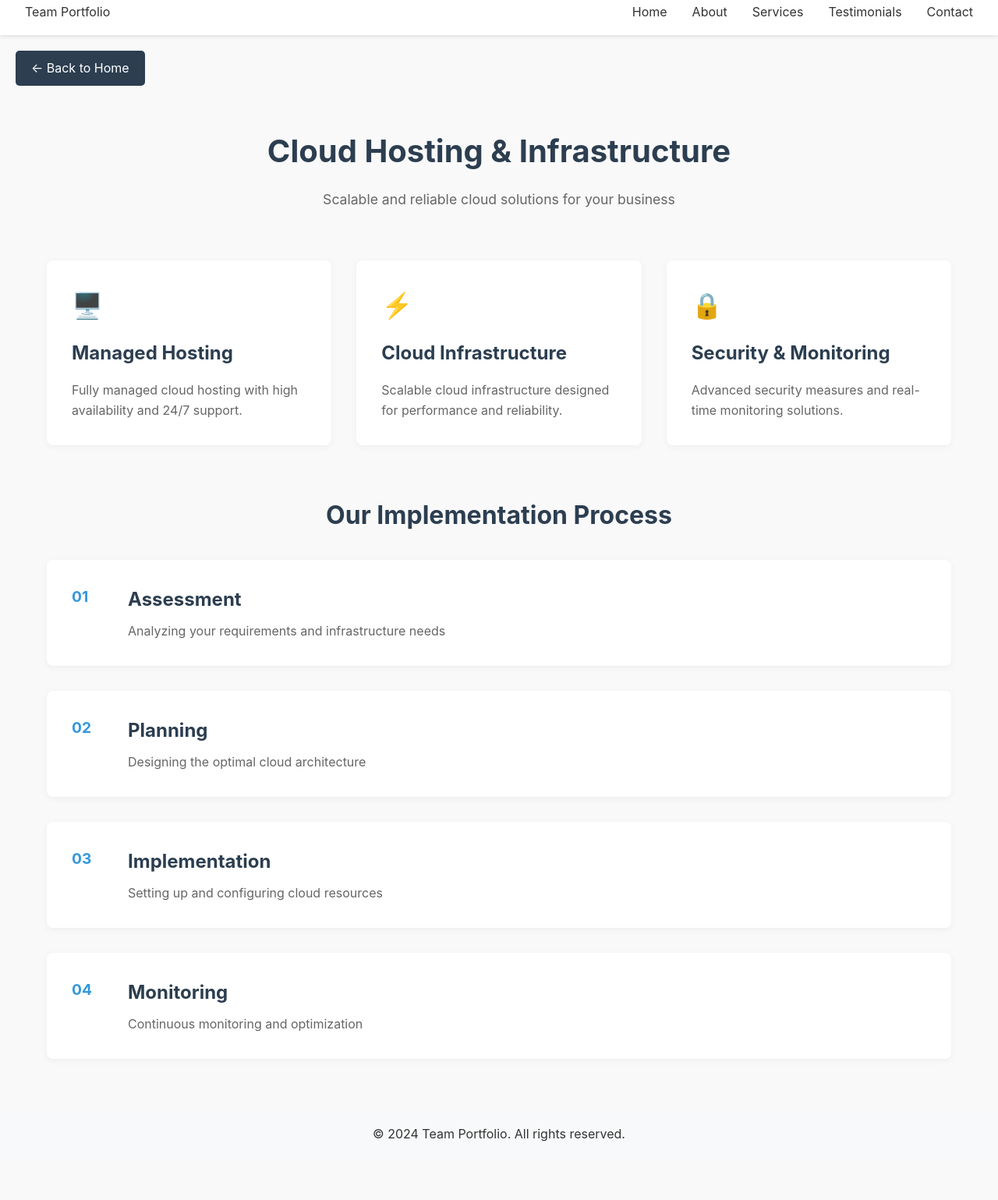
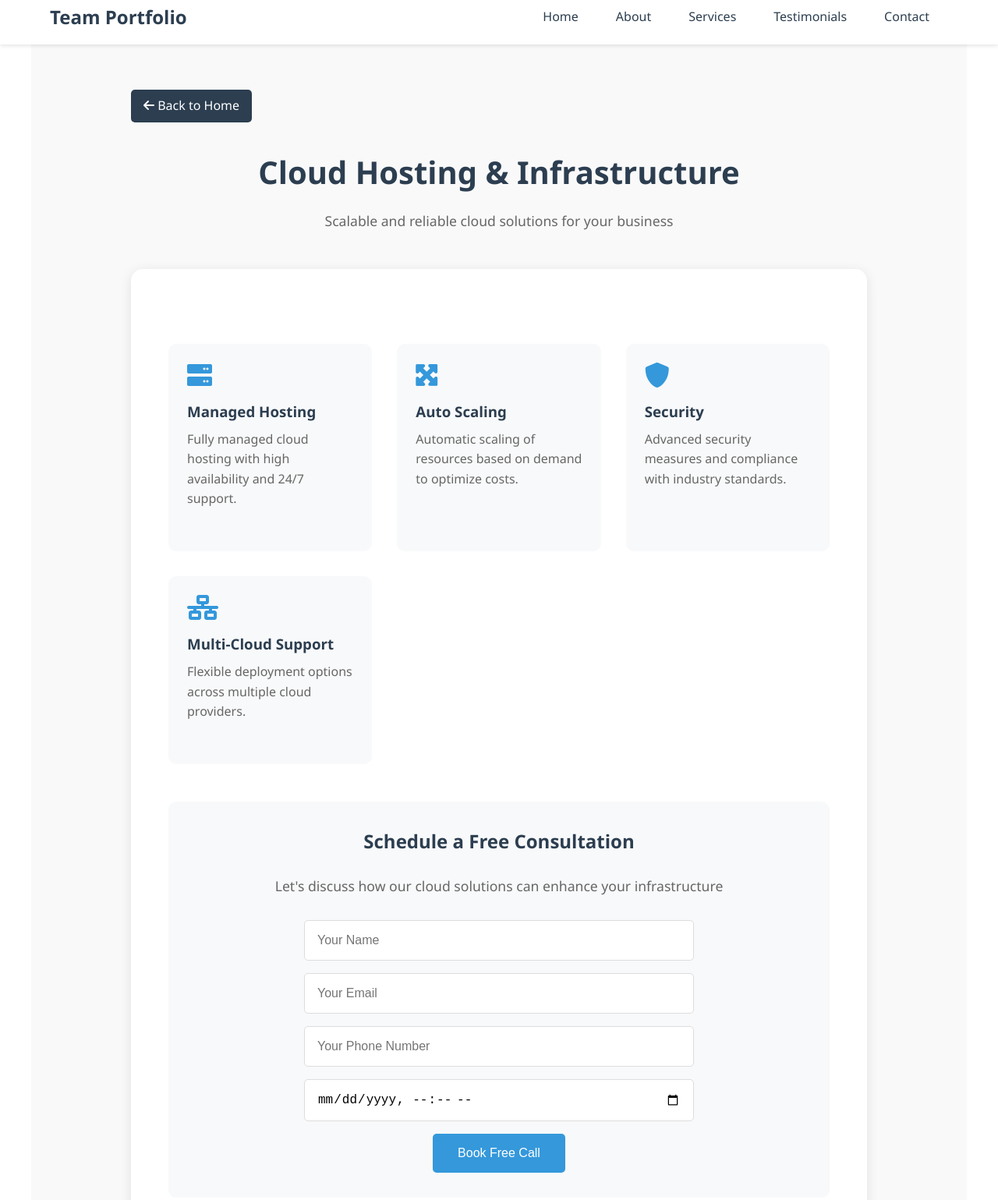
Before and after one commit to venkat1103/team-portfolio, a plain HTML site: page services/cloud-hosting.html in a window 1280 px wide. Shown: the part 13-1552 px from the top of the page at 78% size. Before the commit the page ends 1501 px from the top, so only its background shows below. Drawn offline with Linux system fonts and the light colour scheme; files that its build step writes are made by us from their sources.

Commit message:
Moved cloud-hosting.html to services directory

```diff
--- a/services/cloud-hosting.html
+++ b/services/cloud-hosting.html
@@ -4,240 +4,198 @@
     <meta charset="UTF-8">
     <meta name="viewport" content="width=device-width, initial-scale=1.0">
     <title>Cloud Hosting & Infrastructure - Team Portfolio</title>
+    <link rel="stylesheet" href="styles.css">
+    <link rel="stylesheet" href="https://cdnjs.cloudflare.com/ajax/libs/font-awesome/6.0.0/css/all.min.css">
     <style>
-        * {
-            margin: 0;
-            padding: 0;
-            box-sizing: border-box;
+        .service-detail {
+            padding: 8rem 10% 5rem;
+            background: #f9f9f9;
         }
 
-        body {
-            font-family: -apple-system, BlinkMacSystemFont, 'Segoe UI', Roboto, Oxygen, Ubuntu, Cantarell, sans-serif;
-            line-height: 1.6;
-            color: #333;
-            background-color: #f9f9f9;
+        .service-header {
+            text-align: center;
+            margin-bottom: 3rem;
         }
 
-        .navbar {
-            background: #fff;
-            padding: 1rem 2rem;
-            box-shadow: 0 2px 5px rgba(0,0,0,0.1);
-            display: flex;
-            justify-content: space-between;
-            align-items: center;
+        .service-header h1 {
+            color: #2c3e50;
+            font-size: 2.5rem;
+            margin-bottom: 1rem;
         }
 
-        .nav-links {
-            display: flex;
-            list-style: none;
-            gap: 2rem;
+        .service-content {
+            max-width: 1000px;
+            margin: 0 auto;
+            background: white;
+            padding: 3rem;
+            border-radius: 15px;
+            box-shadow: 0 3px 15px rgba(0, 0, 0, 0.1);
         }
 
-        .nav-links a {
-            text-decoration: none;
-            color: #333;
+        .service-features {
+            display: grid;
+            grid-template-columns: repeat(auto-fit, minmax(250px, 1fr));
+            gap: 2rem;
+            margin: 3rem 0;
+        }
+
+        .feature-card {
+            padding: 1.5rem;
+            background: #f8f9fa;
+            border-radius: 10px;
+            transition: transform 0.3s ease;
+        }
+
+        .feature-card:hover {
+            transform: translateY(-5px);
+        }
+
+        .feature-card i {
+            font-size: 2rem;
+            color: #3498db;
+            margin-bottom: 1rem;
+        }
+
+        .feature-card h3 {
+            color: #2c3e50;
+            margin-bottom: 0.5rem;
+        }
+
+        .feature-card p {
+            color: #666;
+            font-size: 1rem;
+        }
+
+        .booking-section {
+            text-align: center;
+            margin-top: 3rem;
+            padding: 2rem;
+            background: #f8f9fa;
+            border-radius: 10px;
+        }
+
+        .booking-section h2 {
+            color: #2c3e50;
+            margin-bottom: 1.5rem;
+        }
+
+        .booking-form {
+            max-width: 500px;
+            margin: 0 auto;
+        }
+
+        .booking-form input {
+            width: 100%;
+            padding: 1rem;
+            margin-bottom: 1rem;
+            border: 1px solid #ddd;
+            border-radius: 5px;
+            font-size: 1rem;
+        }
+
+        .booking-form button {
+            padding: 1rem 2rem;
+            background: #3498db;
+            color: white;
+            border: none;
+            border-radius: 5px;
+            font-size: 1rem;
+            cursor: pointer;
+            transition: background 0.3s ease;
+        }
+
+        .booking-form button:hover {
+            background: #2980b9;
         }
 
         .back-button {
             display: inline-block;
-            padding: 10px 20px;
+            padding: 0.5rem 1rem;
             background: #2c3e50;
             color: white;
             text-decoration: none;
             border-radius: 5px;
-            margin: 20px;
-            transition: background 0.3s;
+            margin-bottom: 2rem;
+            transition: background 0.3s ease;
         }
 
         .back-button:hover {
             background: #34495e;
         }
-
-        .service-header {
-            max-width: 1200px;
-            margin: 2rem auto;
-            padding: 0 20px;
-            text-align: center;
-        }
-
-        .service-header h1 {
-            font-size: 2.5rem;
-            color: #2c3e50;
-            margin-bottom: 1rem;
-        }
-
-        .service-header p {
-            font-size: 1.1rem;
-            color: #666;
-            max-width: 800px;
-            margin: 0 auto;
-        }
-
-        .features-section {
-            max-width: 1200px;
-            margin: 4rem auto;
-            padding: 0 20px;
-        }
-
-        .features-grid {
-            display: grid;
-            grid-template-columns: repeat(auto-fit, minmax(300px, 1fr));
-            gap: 2rem;
-            margin-top: 2rem;
-        }
-
-        .feature-item {
-            background: #fff;
-            padding: 2rem;
-            border-radius: 8px;
-            box-shadow: 0 2px 10px rgba(0,0,0,0.05);
-        }
-
-        .feature-icon {
-            font-size: 2rem;
-            margin-bottom: 1rem;
-            color: #3498db;
-        }
-
-        .feature-item h3 {
-            font-size: 1.5rem;
-            color: #2c3e50;
-            margin-bottom: 1rem;
-        }
-
-        .feature-item p {
-            color: #666;
-        }
-
-        .process-section {
-            max-width: 1200px;
-            margin: 4rem auto;
-            padding: 0 20px;
-        }
-
-        .process-section h2 {
-            font-size: 2rem;
-            color: #2c3e50;
-            margin-bottom: 2rem;
-            text-align: center;
-        }
-
-        .process-steps {
-            display: grid;
-            gap: 2rem;
-        }
-
-        .step {
-            display: grid;
-            grid-template-columns: auto 1fr;
-            gap: 2rem;
-            align-items: start;
-            padding: 2rem;
-            background: #fff;
-            border-radius: 8px;
-            box-shadow: 0 2px 10px rgba(0,0,0,0.05);
-        }
-
-        .step-number {
-            font-size: 1.2rem;
-            font-weight: bold;
-            color: #3498db;
-            width: 40px;
-        }
-
-        .step-content h3 {
-            font-size: 1.5rem;
-            color: #2c3e50;
-            margin-bottom: 0.5rem;
-        }
-
-        .step-content p {
-            color: #666;
-        }
-
-        footer {
-            text-align: center;
-            padding: 20px;
-            background: #f8f9fa;
-            margin-top: 60px;
-        }
     </style>
 </head>
 <body>
+    <!-- Navigation -->
     <nav class="navbar">
         <div class="logo">Team Portfolio</div>
         <ul class="nav-links">
-            <li><a href="../index.html">Home</a></li>
-            <li><a href="../index.html#about">About</a></li>
-            <li><a href="../index.html#services">Services</a></li>
-            <li><a href="../index.html#testimonials">Testimonials</a></li>
-            <li><a href="../index.html#contact">Contact</a></li>
+            <li><a href="index.html">Home</a></li>
+            <li><a href="index.html#about">About</a></li>
+            <li><a href="index.html#services">Services</a></li>
+            <li><a href="index.html#testimonials">Testimonials</a></li>
+            <li><a href="index.html#contact">Contact</a></li>
         </ul>
+        <div class="burger">
+            <div class="line1"></div>
+            <div class="line2"></div>
+            <div class="line3"></div>
+        </div>
     </nav>
 
-    <a href="../index.html" class="back-button">← Back to Home</a>
+    <!-- Service Detail Section -->
+    <section class="service-detail">
+        <a href="index.html" class="back-button">
+            <i class="fas fa-arrow-left"></i> Back to Home
+        </a>
 
-    <header class="service-header">
-        <h1>Cloud Hosting & Infrastructure</h1>
-        <p>Scalable and reliable cloud solutions for your business</p>
-    </header>
+        <div class="service-header">
+            <h1>Cloud Hosting & Infrastructure</h1>
+            <p>Scalable and reliable cloud solutions for your business</p>
+        </div>
 
-    <section class="features-section">
-        <div class="features-grid">
-            <div class="feature-item">
-                <div class="feature-icon">🖥️</div>
-                <h3>Managed Hosting</h3>
-                <p>Fully managed cloud hosting with high availability and 24/7 support.</p>
+        <div class="service-content">
+            <div class="service-features">
+                <div class="feature-card">
+                    <i class="fas fa-server"></i>
+                    <h3>Managed Hosting</h3>
+                    <p>Fully managed cloud hosting with high availability and 24/7 support.</p>
+                </div>
+                <div class="feature-card">
+                    <i class="fas fa-expand-arrows-alt"></i>
+                    <h3>Auto Scaling</h3>
+                    <p>Automatic scaling of resources based on demand to optimize costs.</p>
+                </div>
+                <div class="feature-card">
+                    <i class="fas fa-shield-alt"></i>
+                    <h3>Security</h3>
+                    <p>Advanced security measures and compliance with industry standards.</p>
+                </div>
+                <div class="feature-card">
+                    <i class="fas fa-network-wired"></i>
+                    <h3>Multi-Cloud Support</h3>
+                    <p>Flexible deployment options across multiple cloud providers.</p>
+                </div>
             </div>
-            <div class="feature-item">
-                <div class="feature-icon">⚡</div>
-                <h3>Cloud Infrastructure</h3>
-                <p>Scalable cloud infrastructure designed for performance and reliability.</p>
-            </div>
-            <div class="feature-item">
-                <div class="feature-icon">🔒</div>
-                <h3>Security & Monitoring</h3>
-                <p>Advanced security measures and real-time monitoring solutions.</p>
+
+            <div class="booking-section">
+                <h2>Schedule a Free Consultation</h2>
+                <p>Let's discuss how our cloud solutions can enhance your infrastructure</p>
+                <form class="booking-form">
+                    <input type="text" placeholder="Your Name" required>
+                    <input type="email" placeholder="Your Email" required>
+                    <input type="tel" placeholder="Your Phone Number" required>
+                    <input type="datetime-local" required>
+                    <button type="submit">Book Free Call</button>
+                </form>
             </div>
         </div>
     </section>
 
-    <section class="process-section">
-        <h2>Our Implementation Process</h2>
-        <div class="process-steps">
-            <div class="step">
-                <div class="step-number">01</div>
-                <div class="step-content">
-                    <h3>Assessment</h3>
-                    <p>Analyzing your requirements and infrastructure needs</p>
-                </div>
-            </div>
-            <div class="step">
-                <div class="step-number">02</div>
-                <div class="step-content">
-                    <h3>Planning</h3>
-                    <p>Designing the optimal cloud architecture</p>
-                </div>
-            </div>
-            <div class="step">
-                <div class="step-number">03</div>
-                <div class="step-content">
-                    <h3>Implementation</h3>
-                    <p>Setting up and configuring cloud resources</p>
-                </div>
-            </div>
-            <div class="step">
-                <div class="step-number">04</div>
-                <div class="step-content">
-                    <h3>Monitoring</h3>
-                    <p>Continuous monitoring and optimization</p>
-                </div>
-            </div>
-        </div>
-    </section>
-
+    <!-- Footer -->
     <footer>
         <p>&copy; 2024 Team Portfolio. All rights reserved.</p>
     </footer>
+
+    <script src="script.js"></script>
 </body>
 </html>
```
Also changed, not shown: cloud-hosting.html (deleted, +0 -201 lines), services/web-development.html (+143 -59 lines), 1 other file.
